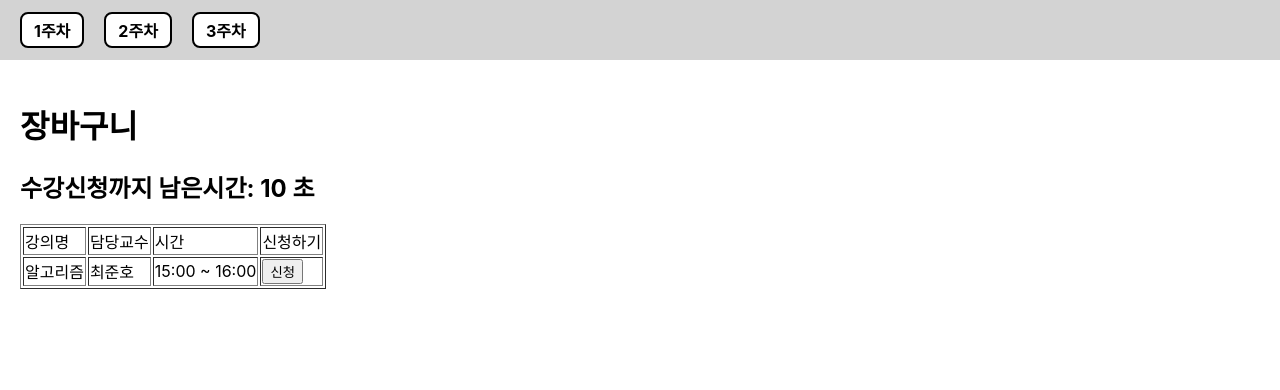
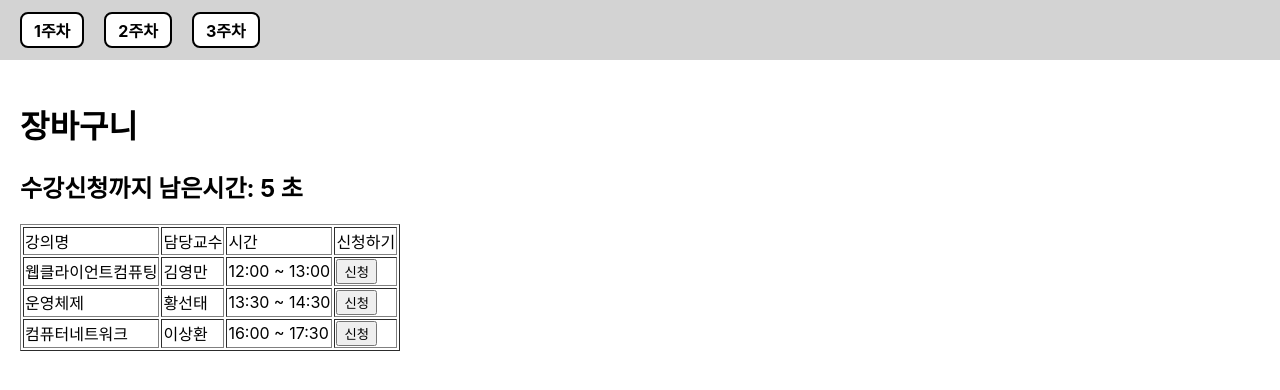
Before and after one commit to KMU-WINK/2023-01-react-js-study, a React (Create React App) app: page /week-2 in a window 1280 px wide. Shown: the top 390 px of the page. Built offline with nearby package versions, Linux system fonts and the light colour scheme.

Commit message:
2주차 과제 해결

```diff
--- a/src/pages/Week2/index.js
+++ b/src/pages/Week2/index.js
@@ -27,14 +27,16 @@ export default function Week2() {
   // 아래 미리 작성된 useEffect 함수를 참고하여 정상적으로 남은 시간이 돌아가도록 작성하시오.
   useEffect(() => {
     timer.current = setInterval(() => {
-      console.log('1초마다 실행');
+      setTime((time) => time - 1);
     }, 1000);
 
     return () => clearInterval(timer.current);
-  }, [])
+  }, []);
 
   useEffect(() => {
-    // time이 변할 때 마다 실행됨.
+    if (time === 0) {
+      clearInterval(timer.current);
+    }
   }, [time]);
 
   const handleRegister = (e) => {
@@ -43,13 +45,9 @@ export default function Week2() {
       return;
     }
     // e.target.name을 이용하여 alert 함수를 이용해 "(과목명) 수강신청에 성공하였습니다!" 가 출력되도록 하시오.
-    if (e.target.name === 'index') { // 단, 다음 코드처럼 if-else 구문으로 처리하지 마시오. (관련없는 예시 코드입니다.)
-      // e.target.name === '0' 과 같은 코드로 제출하시면 혼냅니다...
-      alert('알고리즘 과목은 수강인원이 초과되었습니다.');
-      return;
-    }
     // 이 아랫줄에 해당 코드를 작성하세요.
-  }
+    alert(`${e.target.name} 수강신청에 성공하였습니다!`);
+  };
 
   return (
     <div style={{ padding: '20px' }}>
@@ -66,12 +64,16 @@ export default function Week2() {
           </tr>
           {/* map 함수를 이용하여 timetable에 담긴 과목이 아래 예시와 같은 수강신청 화면으로 렌더링되게 하시오. */}
           {/* <tr> 태그에 key 값으로는 과목 내용에서 name으로 설정하시오. */}
-          <tr>
-            <td>알고리즘</td>
-            <td>최준호</td>
-            <td>15:00 ~ 16:00</td>
-            <td><button name="index" onClick={handleRegister}>신청</button></td>
-          </tr>
+          {
+            timetable.map(subject =>
+              <tr key={subject.name}>
+                <td>{subject.title}</td>
+                <td>{subject.professor}</td>
+                <td>{subject.time}</td>
+                <td><button name={subject.title} onClick={handleRegister}>신청</button></td>
+              </tr>
+            )
+          }
           {/* Hint! { timetable.map(subject => <tr key={subject.name}> ... */}
         </tbody>
       </table>
```
